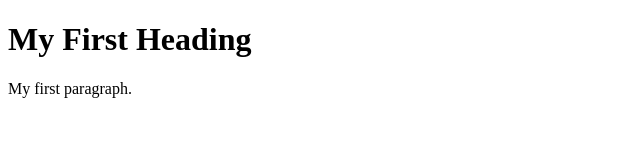
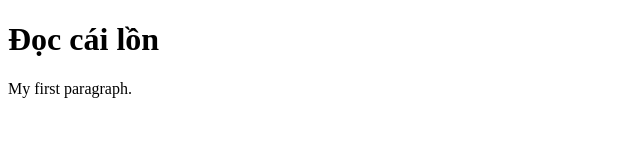
Before and after one commit to j3n0st/j3n0st.github.io, a plain HTML site: page index.html in a window 1280 px wide. Shown: the whole page, without its empty margins (0-640 px from the left). Drawn offline with Linux system fonts and the light colour scheme.

Commit message:
Update index.html

```diff
--- a/index.html
+++ b/index.html
@@ -2,7 +2,7 @@
 <html>
 <body>
 
-<h1>My First Heading</h1>
+<h1>Đọc cái lồn</h1>
 <p>My first paragraph.</p>
 
 </body>
```
